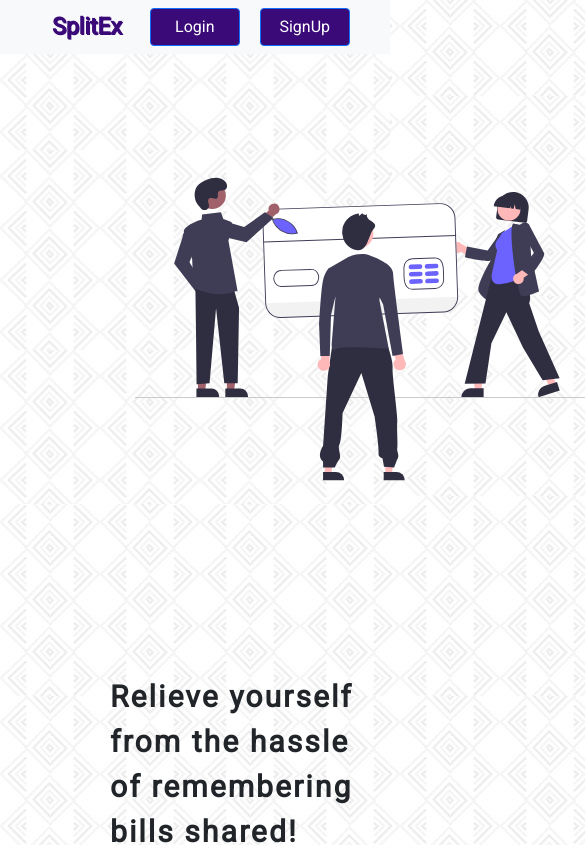
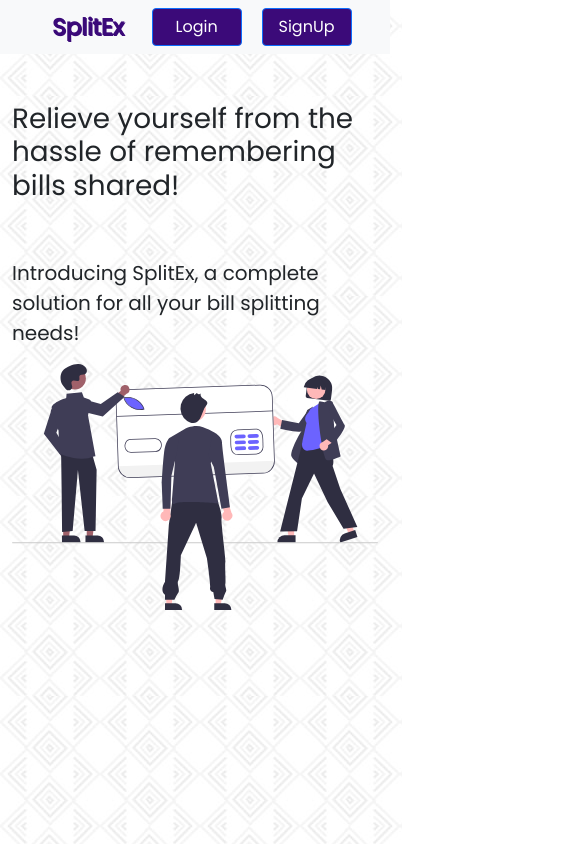
Before and after one commit to siddheshhadkar/splitex, a React (Create React App) app in the folder frontend/: page / in a window 390 px wide. Shown: the top 845 px of the page, 585 px wide, since content can reach past the window. Built offline with nearby package versions, Linux system fonts and the light colour scheme.

Commit message:
Made landing page responsive

```diff
--- a/frontend/src/components/LandingPage.js
+++ b/frontend/src/components/LandingPage.js
@@ -1,26 +1,37 @@
-import React from 'react';
-import LandingNavbar from './LandingNavbar';
-import '../styles/landingPage.css';
-import heroImage from '../assets/heroImage.svg';
+import React from "react";
+import LandingNavbar from "./LandingNavbar";
+import "../styles/landingPage.css";
+import heroImage from "../assets/heroImage.svg";
+import { Col, Container, Image, Row } from "react-bootstrap";
 
 function LandingPage() {
   return (
     <>
       <LandingNavbar />
-      <body>
-        <img className="svgImage" src={heroImage} alt="SVG Image" />
-
-        <div className="heading">
-          Relieve yourself from the hassle <br /> of remembering bills shared!{" "}
-          <br /> <br />
-          <div className="subHeading">
-            Introducing SplitEx, a complete <br /> solution for all your bill
-            splitting needs!
-          </div>{" "}
-        </div>
-      </body>
+      <Container fluid="md" className="mt-5">
+        <Row className="h-100">
+          <Col xs={12} sm={6} className="my-auto">
+            <div className="">
+              <h1>
+                Relieve yourself from the hassle of remembering bills shared!
+              </h1>
+              <br />
+              <br />
+              <div className="">
+                <p className="lead">
+                  Introducing SplitEx, a complete <br /> solution for all your
+                  bill splitting needs!
+                </p>
+              </div>
+            </div>
+          </Col>
+          <Col xs={12} sm={6}>
+            <Image className="" src={heroImage} alt="SVG" fluid />
+          </Col>
+        </Row>
+      </Container>
     </>
   );
 }
 
-export default LandingPage
+export default LandingPage;
--- a/frontend/src/index.css
+++ b/frontend/src/index.css
@@ -1,3 +1,4 @@
-body{
-    font-family: 'Roboto', sans-serif;
+@import url("https://fonts.googleapis.com/css?family=Poppins");
+body {
+  font-family: Poppins;
 }
```
